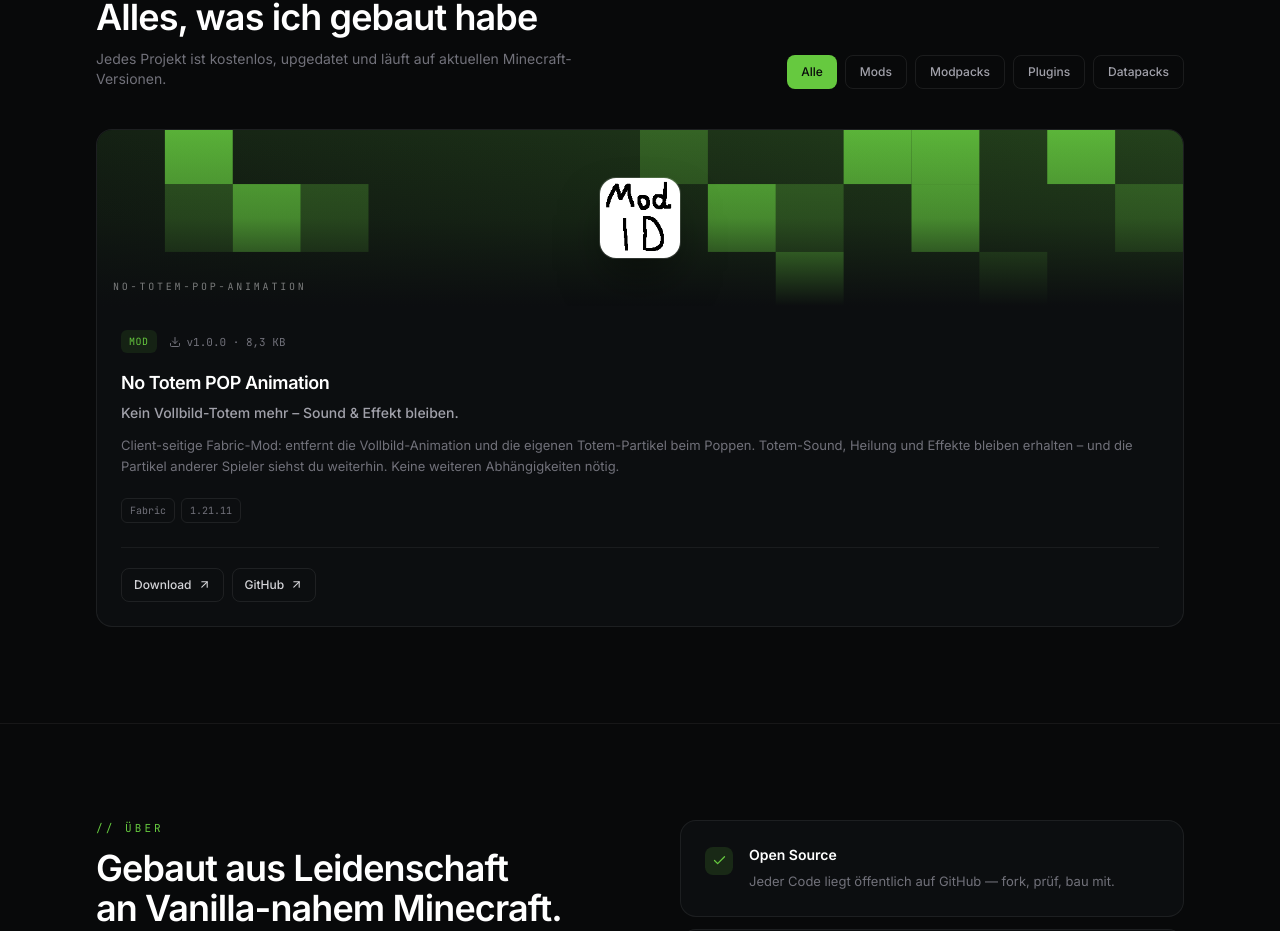
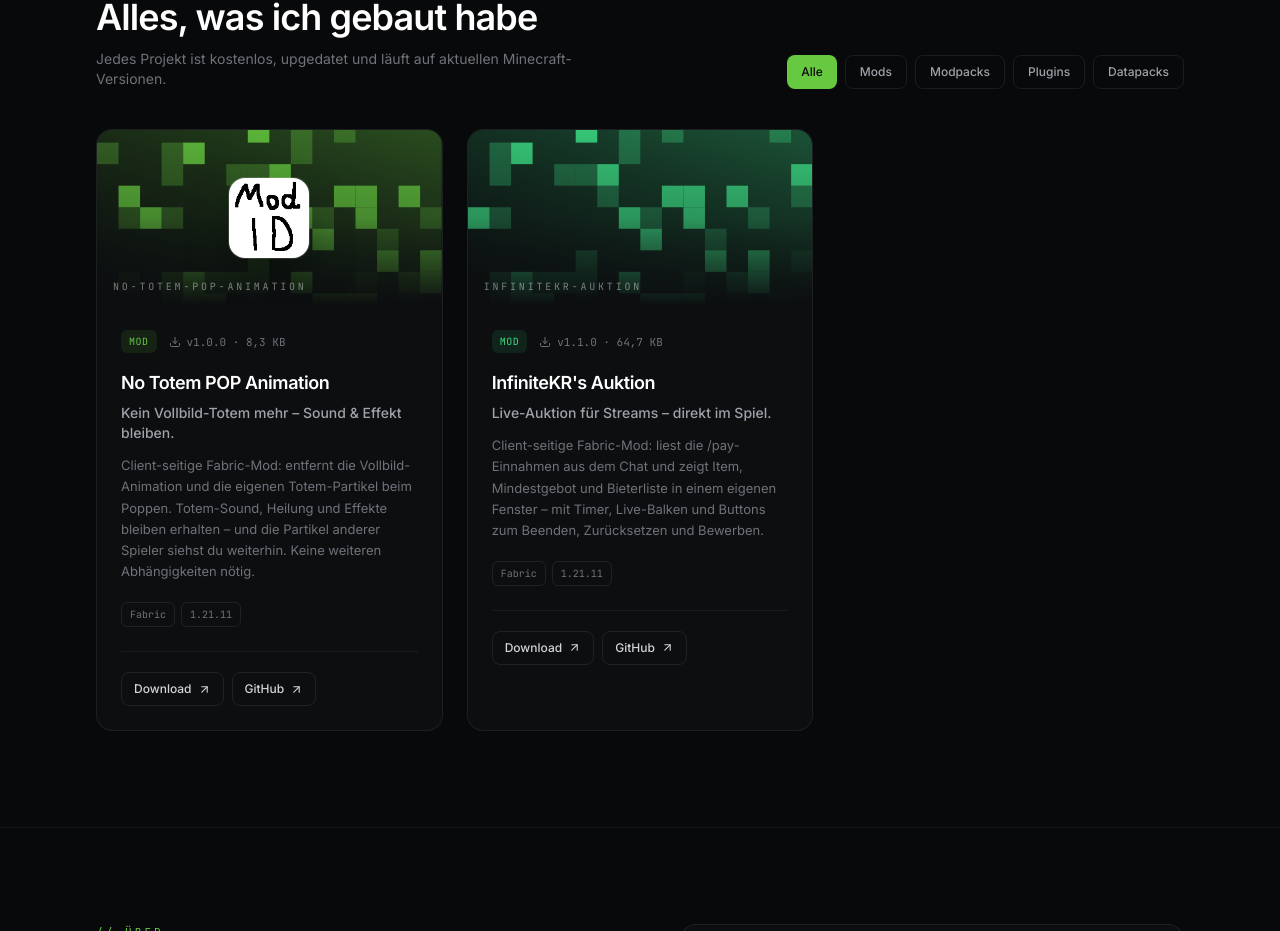
Before and after one commit to junisX/k7-mods, a React (Vite) app: page / in a window 1280 px wide. Shown: the part 911-1842 px from the top of the page. Built offline with nearby package versions, Linux system fonts and the light colour scheme.

Commit message:
Zweites Projekt: InfiniteKR's Auktion (Fabric 1.21.11) mit Download-Link

```diff
--- a/src/components/PixelCover.tsx
+++ b/src/components/PixelCover.tsx
@@ -6,6 +6,8 @@
   label: string;
   /** optionales Quadrat-Icon, wird mittig über das Muster gelegt */
   icon?: string;
+  /** optionales Vorschaubild – ersetzt das Pixel-Muster */
+  image?: string;
 }
 
 /** Deterministischer Pseudo-Zufall, damit das Muster pro Projekt stabil bleibt */
@@ -24,7 +26,7 @@
 const ROWS = 9;
 
 /** Blocky, minimalistisches Cover — kein Bild-Asset nötig */
-export default function PixelCover({ seed, accent, label, icon }: PixelCoverProps) {
+export default function PixelCover({ seed, accent, label, icon, image }: PixelCoverProps) {
   const blocks = useMemo(() => {
     const rnd = mulberry32(seed);
     const cells: { x: number; y: number; o: number }[] = [];
@@ -41,6 +43,14 @@
 
   return (
     <div className="relative h-40 w-full overflow-hidden sm:h-44">
+      {image ? (
+        <img
+          src={image}
+          alt=""
+          aria-hidden="true"
+          className="absolute inset-0 h-full w-full object-cover"
+        />
+      ) : (
       <svg
         viewBox={`0 0 ${COLS * 10} ${ROWS * 10}`}
         preserveAspectRatio="xMidYMid slice"
@@ -70,6 +80,7 @@
         </defs>
         <rect width={COLS * 10} height={ROWS * 10} fill={`url(#g-${seed})`} />
       </svg>
+      )}
 
       {/* Abblendung nach unten, damit die Cards ruhig bleiben */}
       <div className="absolute inset-0 bg-gradient-to-t from-ink-900 via-ink-900/25 to-transparent" />
--- a/src/components/Projects.tsx
+++ b/src/components/Projects.tsx
@@ -27,6 +27,7 @@
         accent={project.accent}
         label={project.slug}
         icon={project.icon}
+        image={project.coverImage}
       />
 
       <div className="flex flex-1 flex-col p-6">
--- a/src/data/site.ts
+++ b/src/data/site.ts
@@ -38,6 +38,8 @@
   accent: string;
   /** optionales Quadrat-Icon (PNG-Import), erscheint mittig im Cover */
   icon?: string;
+  /** optionales Vorschaubild (Import) — ersetzt das Pixel-Muster komplett */
+  coverImage?: string;
   links: ProjectLink[];
 }
 
@@ -57,7 +59,7 @@
     discord: '',
   },
   stats: [
-    { value: '1', label: 'Projekt' },
+    { value: '2', label: 'Projekte' },
     { value: '1.21.11', label: 'Minecraft' },
     { value: 'Fabric', label: 'Modloader' },
     { value: 'MIT', label: 'Lizenz' },
@@ -101,4 +103,24 @@
       { label: 'GitHub', url: 'https://github.com/junisX/no-totem-pop-animation' },
     ],
   },
+  {
+    slug: 'infinitekr-auktion',
+    title: "InfiniteKR's Auktion",
+    category: 'mod',
+    short: 'Live-Auktion für Streams – direkt im Spiel.',
+    description:
+      'Client-seitige Fabric-Mod: liest die /pay-Einnahmen aus dem Chat und zeigt Item, Mindestgebot und Bieterliste in einem eigenen Fenster – mit Timer, Live-Balken und Buttons zum Beenden, Zurücksetzen und Bewerben.',
+    versions: ['1.21.11'],
+    loaders: ['Fabric'],
+    meta: 'v1.1.0 · 64,7 KB',
+    coverSeed: 6,
+    accent: '#3DDC84',
+    links: [
+      {
+        label: 'Download',
+        url: 'https://github.com/junisX/infinitekr-auktion/releases/download/v1.1.0/InfiniteKR-Auktion-1.21.11.jar',
+      },
+      { label: 'GitHub', url: 'https://github.com/junisX/infinitekr-auktion' },
+    ],
+  },
 ];
```
Also changed, not shown: 1 other file (tests, documents, lock files or other folders).
